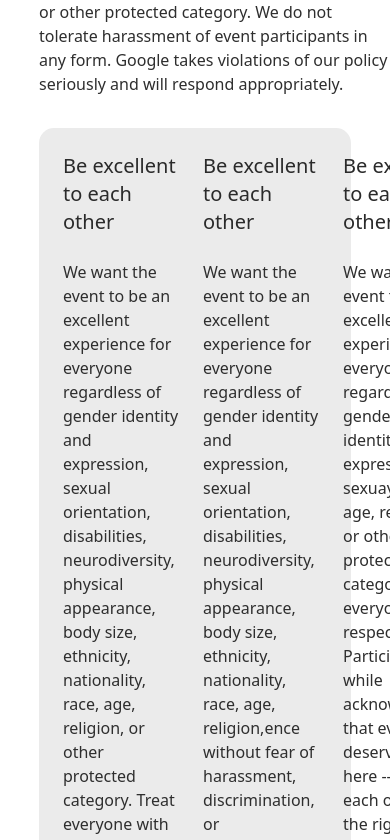
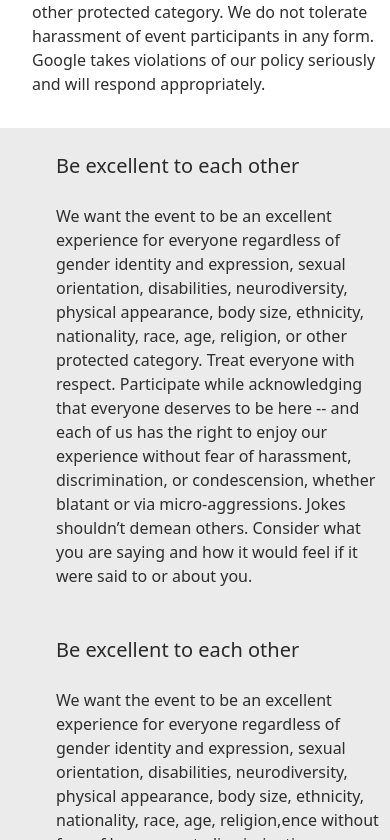
Before and after one commit to GDG-Cloud-Bhopal/website, a React (Create React App) app: page / in a window 390 px wide. Shown: the part 5424-6264 px from the top of the page. Built offline with nearby package versions, Linux system fonts and the light colour scheme.

Commit message:
coad of conduct section is responsive

```diff
--- a/src/App.css
+++ b/src/App.css
@@ -269,7 +269,7 @@ nav .logo img {
   display: flex;
 }
 .darkboxdiv{
-  padding: 1.5rem 0 1.5rem 1.5rem;
+  padding: 1.5rem 0.5rem 1.5rem 1.5rem;
 }
 .darkboxdiv h3 {
   font-size: 1.25rem;
@@ -283,6 +283,9 @@ nav .logo img {
   font-size: 1rem;
   line-height: 1.5rem;
   color: rgb(46, 46, 46);
+}
+.box1,.box2,.box3{
+  width: 33%;
 }
 
 /* faq section */
@@ -321,6 +324,7 @@ nav .logo img {
  border: 2px solid 	#EA4335;
  color: #EA4335;
  padding: 4px 8px;
+ margin-bottom: 1.5rem;
 }
 .sponsor img{
   width:27vw ;
@@ -359,6 +363,7 @@ nav .logo img {
   .card-grid {
     grid-template-columns: repeat(3, 1fr);
   }
+
 }
 @media (min-width: 1200px) {
   .card-grid {
@@ -371,7 +376,6 @@ nav .logo img {
 @media (max-width: 1030px) {
   .leanding {
     flex-direction: column;
-
   }
   .homeleft{
     width: 100%;
@@ -387,6 +391,14 @@ nav .logo img {
     padding-left: 2rem;
     padding-right: 2rem;
   }
+  .heading{
+    padding-left: 2rem;
+  }
+  .darkbox{
+    margin: 2rem 0;
+    padding: 0 2rem;
+    border-radius: 0;
+  }
 }
 
 /* media quirey----  405 ---- */
@@ -399,3 +411,11 @@ nav .logo img {
   margin-right: 1rem;
  }
 }
+@media (max-width: 900px) {
+  .darkbox{
+    flex-direction: column;
+  }
+  .box1,.box2,.box3{
+    width: 100%;
+  }
+}
```
